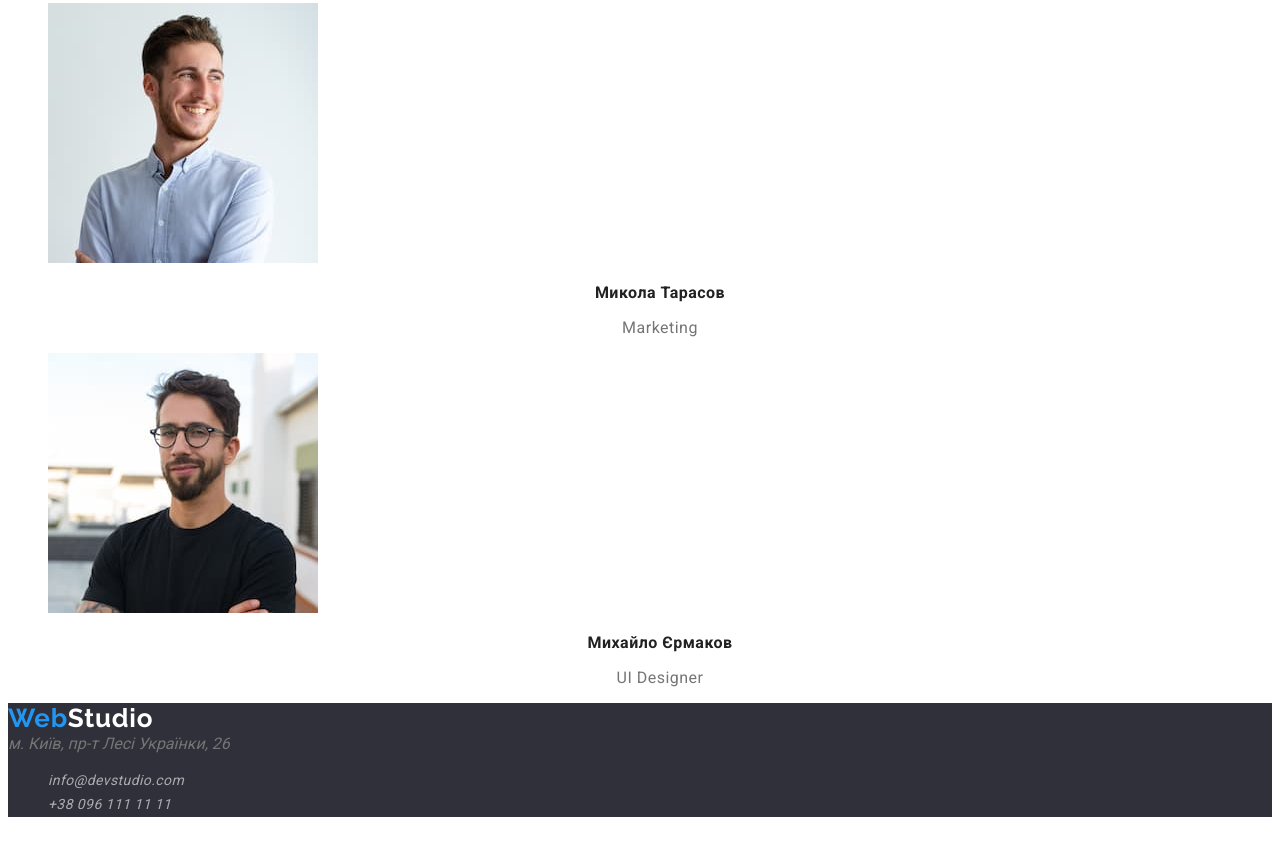
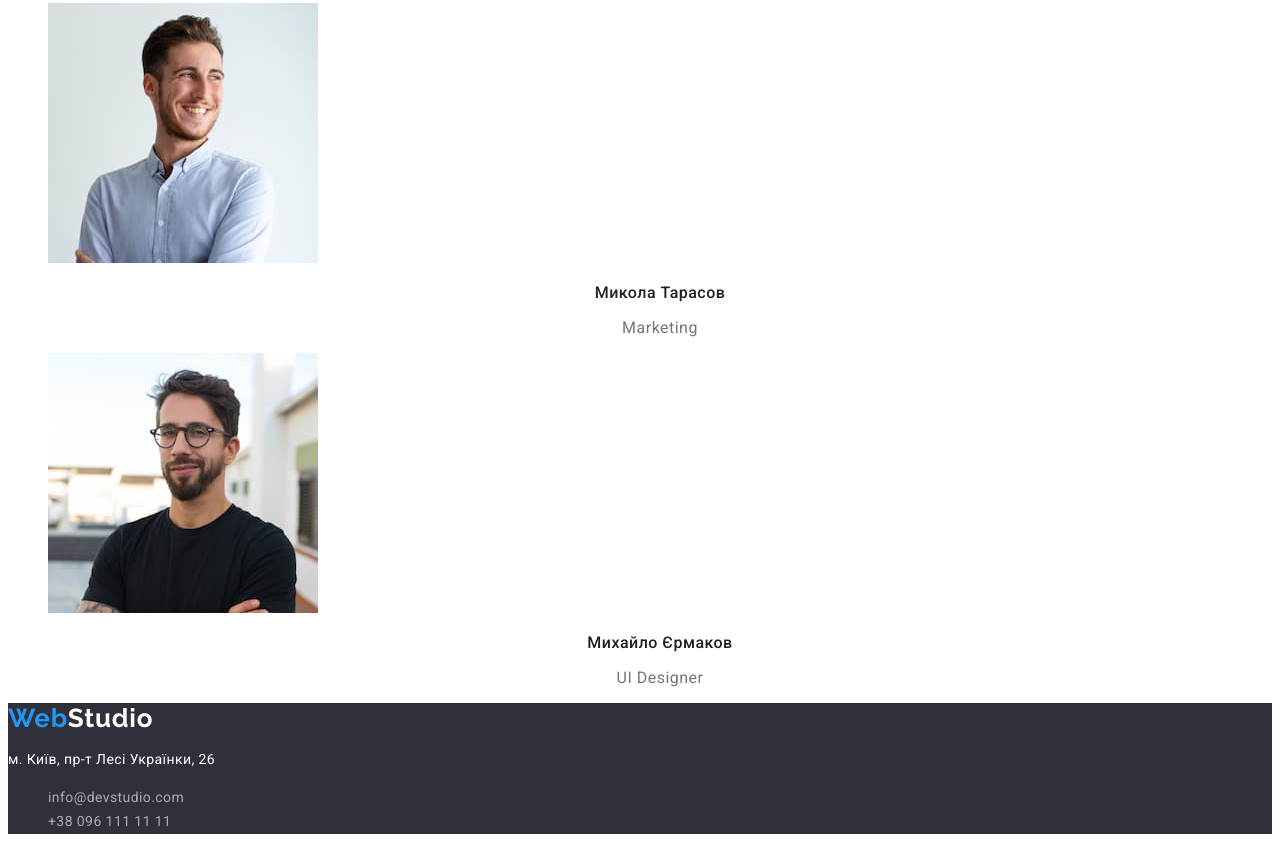
Before and after one commit to VolodymyrFV/goit-markup-hw-02, a plain HTML site: page index.html in a window 1280 px wide. Shown: the part 2399-3247 px from the top of the page. Drawn offline with Linux system fonts and the light colour scheme.

Commit message:
corected

```diff
--- a/css/style.css
+++ b/css/style.css
@@ -5,7 +5,7 @@
 }
 
 body {
-    font-family: "Roboto", "Raleway";
+    font-family: "Roboto", sans-serif;
     color: #757575;
 }
 
@@ -75,6 +75,7 @@ body {
 
  .main-butn {
      font-family: inherit;
+     font-weight: 700;
      font-size: 16px;
      line-height: 1.87;
      display: flex;
@@ -90,7 +91,7 @@ body {
      border: none;
  }
 
- /* =========Секція 2/Skills========== */
+ /* =========Секція 2========== */
  .skills-title {
      font-size: 14px;
      line-height: 1.14;
@@ -113,8 +114,9 @@ body {
      color: var(--main-title-color);
  }
 
- /* =========КОМАНДА========= */
+ /* =========Секція 4========= */
  .team-title {
+     font-weight: 500;
      font-size: 16px;
      line-height: 1.19;
      text-align: center;
@@ -138,13 +140,22 @@ body {
      letter-spacing: 0.03em;
      color: #ffffff;
  }
+.address{
+    font-family: 'Roboto';
+    font-style: normal;
+    font-size: 14px;
+    line-height: 1.71;
+    letter-spacing: 0.03em;
+    color: #FFFFFF;
 
+}
  .address:hover,
  .address:focus {
      color: var(--accent-color);
  }
 
  .footer-contact {
+     font-weight: 400;
      font-size: 14px;
      line-height: 1.71;
      letter-spacing: 0.03em;
@@ -158,7 +169,7 @@ body {
 
  /* ====================ПОРТФОЛІО==================== */
  .butn {
-    font-family: "Roboto";
+    font-family: "Roboto", sans-serif;
     font-style: normal;
     font-weight: 500;
     font-size: 16px;
--- a/index.html
+++ b/index.html
@@ -9,10 +9,10 @@
     <link rel="preconnect" href="https://fonts.gstatic.com" crossorigin />
     <link href="https://fonts.googleapis.com/css2?family=Raleway:wght@700&family=Roboto:wght@400;500;700;900&display=swap"
         rel="stylesheet" />
-    <link rel="stylesheet" href="./css/style.css" />
+    <link rel="stylesheet" href="./css/style.css"/>
 </head>
 <body>
-    <!---Навігація/Шапка/Хедер--->
+    <!---Навігація/Шапка/Хедер-->
     <header class="header">
         <nav class="nav">
             <!-- prettier-ignore -->
@@ -25,7 +25,7 @@
         </nav>
         <ul class="list">
             <li><a class="contact link" href="mailto:info@devstudio.com">info@devstudio.com</a></li>
-            <li><a class="contact link" href="tel:+38 0961111111">+38 096 111 11 11</a></li>
+            <li><a class="contact link" href="tel:+380961111111">+38 096 111 11 11</a></li>
         </ul>
     </header>
         <!-- =========Головний контент  секція 1 2 3 4 ========= -->
@@ -97,7 +97,7 @@
         <a class="logo link" href="">Web<span class="logo-footer">Studio</span></a>
 
         <address class="address">
-            м. Київ, пр-т Лесі Українки, 26
+            <p class="address-list"> м. Київ, пр-т Лесі Українки, 26</p>
             <ul class="list">
                 <li>
                     <a class="footer-contact link" href="">info@devstudio.com</a>
```
Also changed, not shown: portfolio.html (+2 -2 lines).
